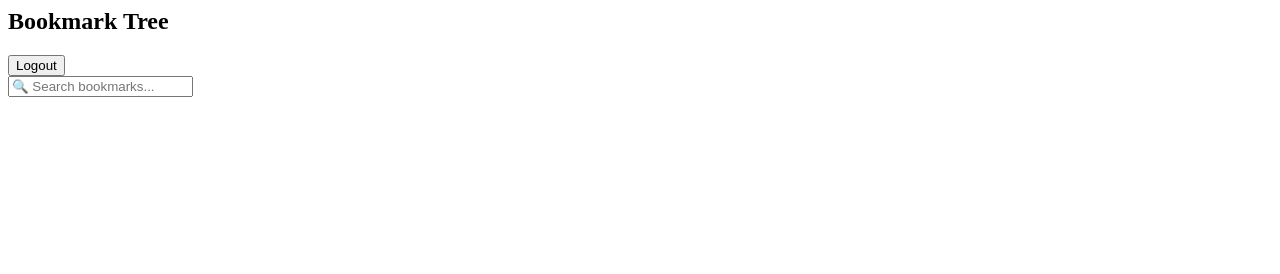
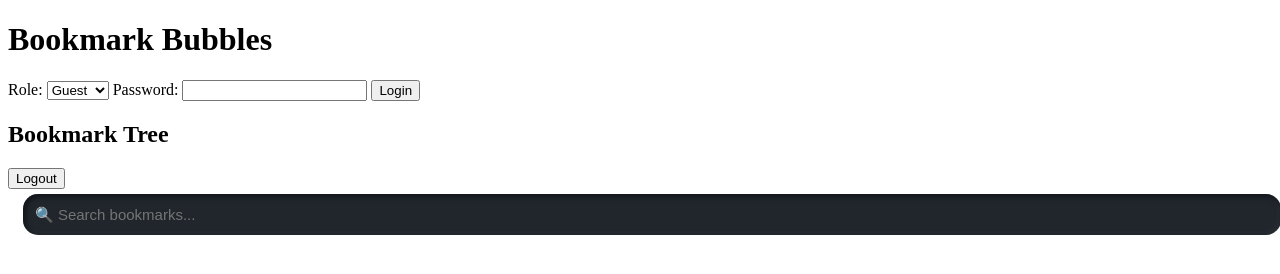
Before and after one commit to arjsbar4062-design/bookmark-bubbles_v2, a website: page public/index.html in a window 1280 px wide. Drawn offline with Linux system fonts and the light colour scheme.

Commit message:
Update index.html

```diff
--- a/public/index.html
+++ b/public/index.html
@@ -1,3 +1,31 @@
+<!DOCTYPE html>
+<html lang="en">
+<head>
+  <meta charset="UTF-8">
+  <title>Bookmark Bubbles</title>
+  <link rel="stylesheet" href="styles.css">
+</head>
+<body>
+  <!-- Login Screen -->
+  <div id="login-screen" class="screen">
+    <div class="card">
+      <h1>Bookmark Bubbles</h1>
+      <form id="login-form">
+        <label for="role">Role:</label>
+        <select id="role" name="role">
+          <option value="guest">Guest</option>
+          <option value="owner">Owner</option>
+        </select>
+
+        <label for="password">Password:</label>
+        <input type="password" id="password" name="password" required>
+
+        <button type="submit">Login</button>
+      </form>
+      <div id="login-error" class="error"></div>
+    </div>
+  </div>
+
   <!-- App Screen -->
   <div id="app-screen" class="screen hidden">
     <header class="card">
@@ -12,3 +40,10 @@
 
     <div id="bookmark-tree" class="card"></div>
   </div>
+
+  <!-- Popup -->
+  <div id="popup"></div>
+
+  <script src="app.js"></script>
+</body>
+</html>
```
Lines whose indentation alone changed are shown as unchanged.
